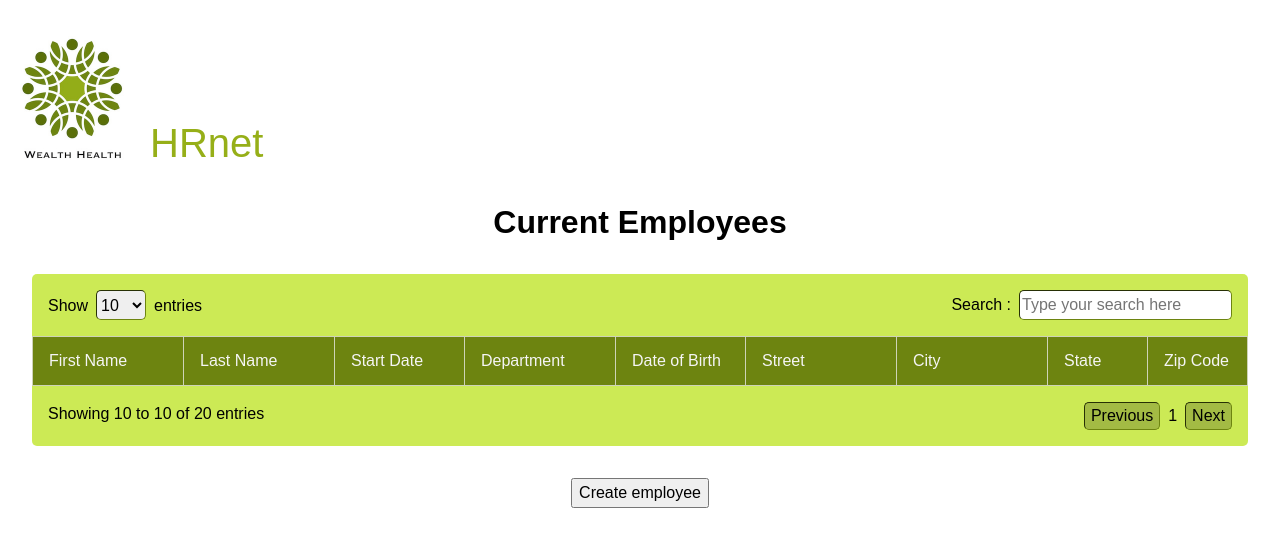
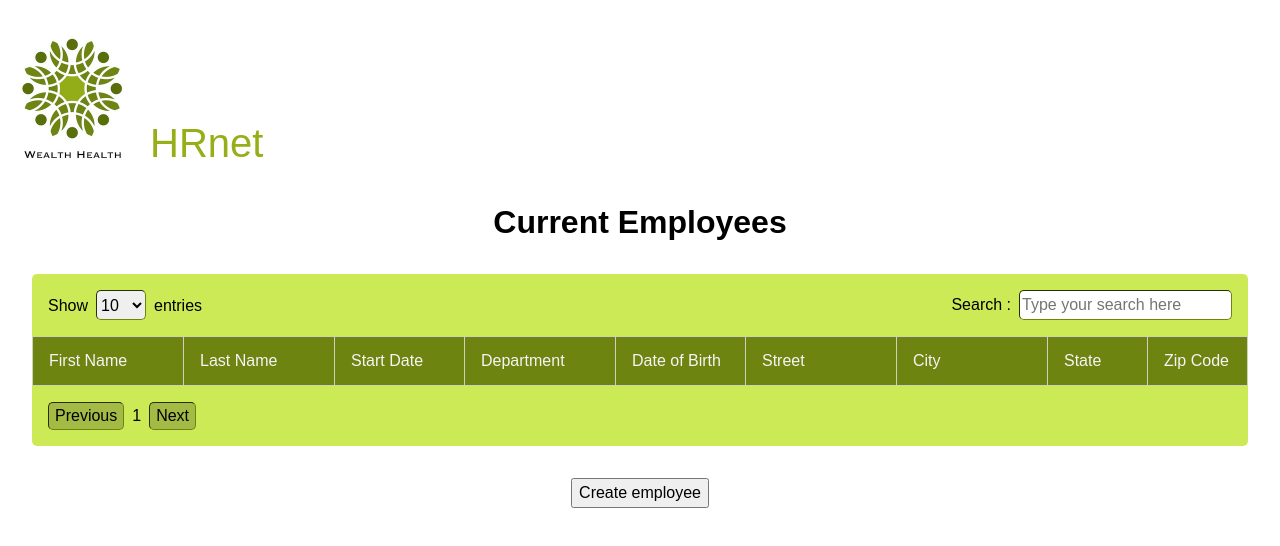
Before and after one commit to SylvieCanongia/p14-hrnet, a React (Create React App) app: page / in a window 1280 px wide. Shown: the top 546 px of the page. Built offline with nearby package versions, Linux system fonts and the light colour scheme.

Commit message:
:bug: fix: reajust pagination with empty pages when changing number of entries to show from a small number of entries to a large number with less pages

```diff
--- a/src/components/Table/Table.js
+++ b/src/components/Table/Table.js
@@ -46,6 +46,15 @@ const Table = ( { employeesList }) => {
 
   const filteredEmployeesToDisplay = filteredEmployeesList.slice(startPointer, endPointer);
 
+  // Case when changing the number of entries to show per page from a greater
+  // page number conduces to have empty pages.
+  if( startPointer > nbOfSearchResults) {
+    setCurrentPage(currentPage-1);
+  }
+
+  // Indicates the number of entries showed
+  let lastIndexToShow;
+ if(currentPage === numberOfPages) lastIndexToShow = nbOfSearchResults;
   return (
     <div className="tableContainer">
       <div className='table__searchSection'>
@@ -84,7 +93,14 @@ const Table = ( { employeesList }) => {
         </tbody>
       </table>
       <div className='table__paginationSection'>
-        <div>Showing 10 to 10 of 20 entries</div>
+        { currentPage < numberOfPages &&
+          <div>Showing {nbOfEntries} to {endPointer} of {nbOfSearchResults} entries</div>
+        }
+        { currentPage === numberOfPages &&
+          <div>Showing {nbOfEntries} to {lastIndexToShow} of {nbOfSearchResults} entries</div>
+        }
+
+
         <Pagination currentPage={currentPage} setCurrentPage={setCurrentPage} numberOfPages={numberOfPages} nbOfEntriesToShow={nbOfEntries} />
       </div>
     </div>
```
